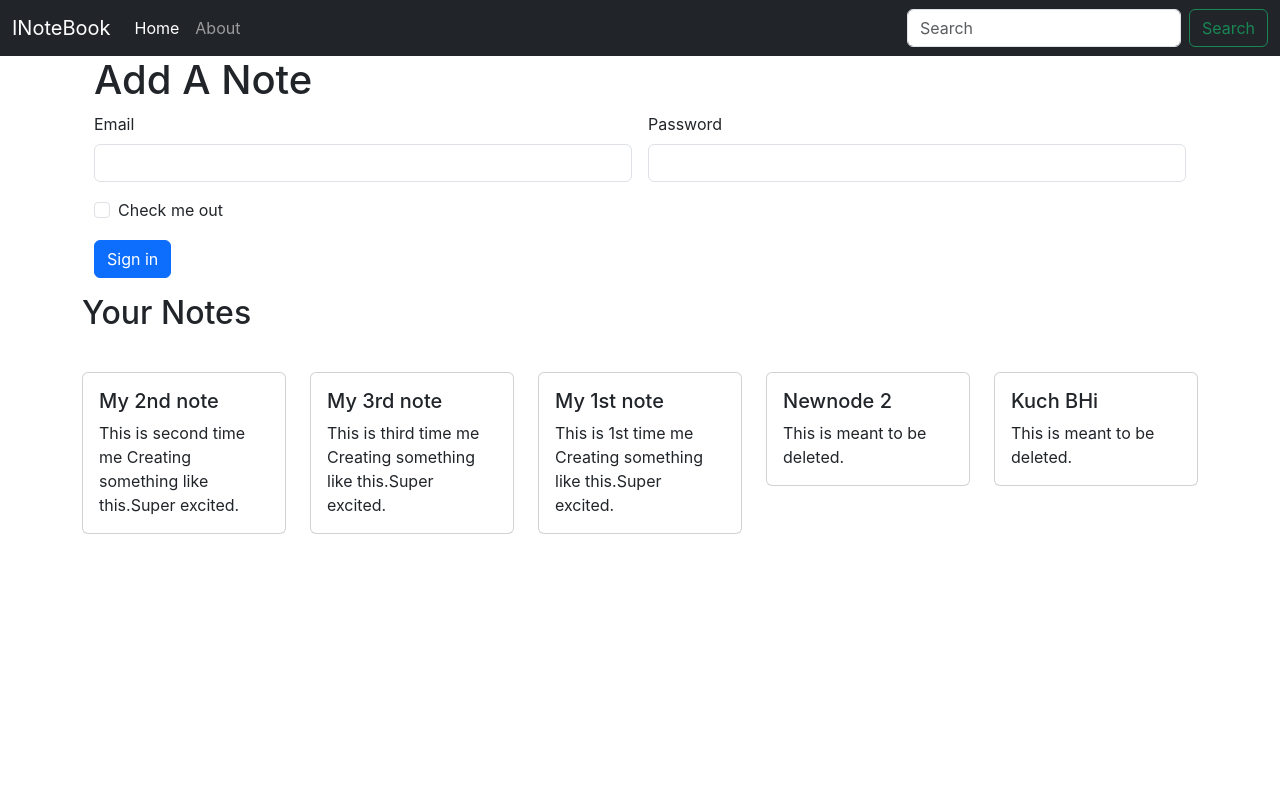
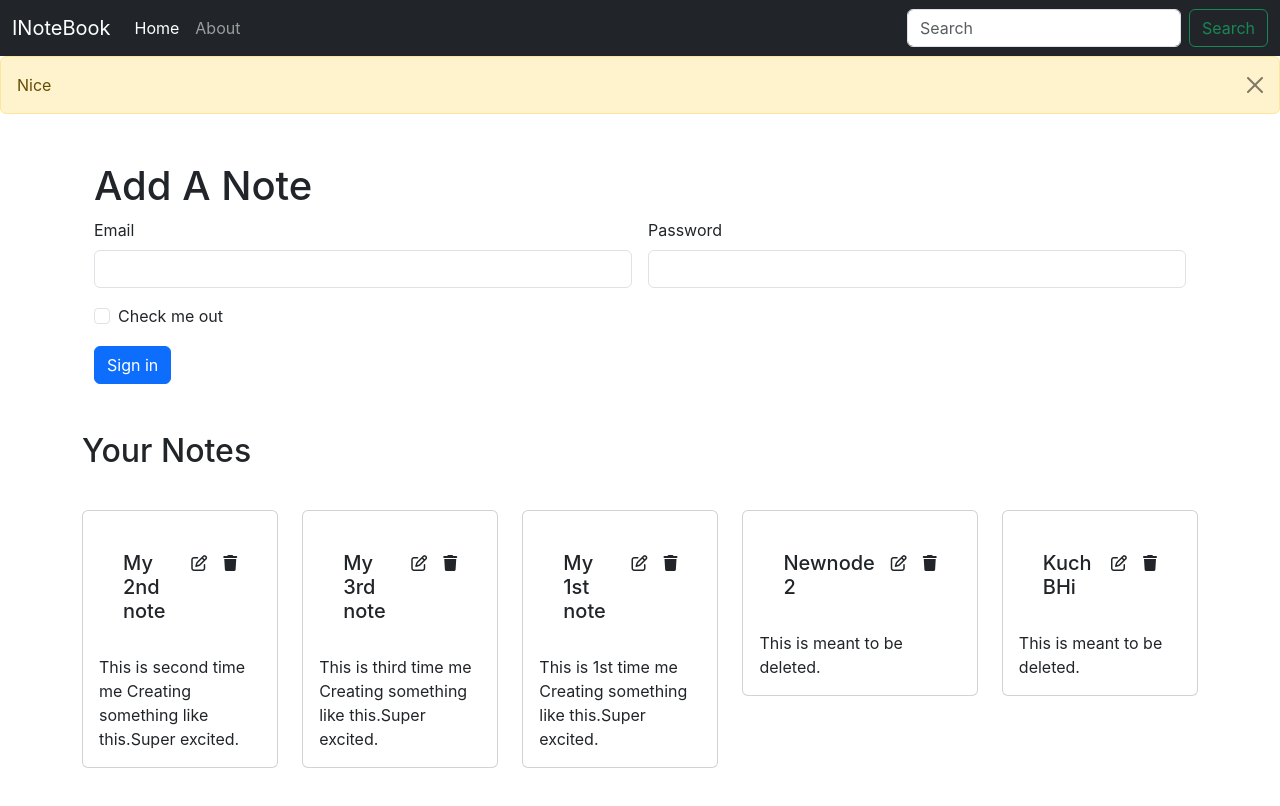
Before and after one commit to KusumaTeki/inotebook, a React (Create React App) app: page / in a window 1280 px wide. Shown: the top 806 px of the page. Built offline with nearby package versions, Linux system fonts and the light colour scheme.

Commit message:
Added notes to the home page with css(basic)

```diff
--- a/public/index.html
+++ b/public/index.html
@@ -33,6 +33,9 @@
 </head>
 
 <body>
+  <!-- Font Awsome kit -->
+  <script src="https://kit.fontawesome.com/5bf8614fd5.js" crossorigin="anonymous"></script>
+
   <noscript>You need to enable JavaScript to run this app.</noscript>
   <div id="root"></div>
   <!--
--- a/src/App.js
+++ b/src/App.js
@@ -5,6 +5,7 @@ import NavBar from "./components/NavBar";
 import Home from "./components/Home";
 import About from "./components/About";
 import NoteSate from "./context/notes/NoteState";
+import Alert from "./components/Alert";
 
 function App() {
   return (
@@ -12,6 +13,7 @@ function App() {
       <NoteSate>
         <Router>
           <NavBar />
+          <Alert message="Nice" />
           <div className="container">
           <Routes>
             <Route element={<Home />} path="/" />
--- /dev/null
+++ b/src/components/Alert.js
@@ -0,0 +1,18 @@
+import React from "react";
+
+export default function Alert(props) {
+  return (
+    <>
+      <div
+        className="alert alert-warning alert-dismissible fade show"
+        role="alert">
+        {props.message}
+        <button
+          type="button"
+          className="btn-close"
+          data-bs-dismiss="alert"
+          aria-label="Close"></button>
+      </div>
+    </>
+  );
+}
--- a/src/components/Home.js
+++ b/src/components/Home.js
@@ -5,32 +5,32 @@ import Notes from "./Notes";
 export default function Home() {
   return (
     <>
-      <div className="container">
+      <div className="container my-5">
         <h1>Add A Note</h1>
-        <form class="row g-3">
-          <div class="col-md-6">
-            <label for="inputEmail4" class="form-label">
+        <form className="row g-3">
+          <div className="col-md-6">
+            <label htmlFor="inputEmail4" className="form-label">
               Email
             </label>
-            <input type="email" class="form-control" id="inputEmail4" />
+            <input type="email" className="form-control" id="inputEmail4" />
           </div>
-          <div class="col-md-6">
-            <label for="inputPassword4" class="form-label">
+          <div className="col-md-6">
+            <label htmlFor="inputPassword4" className="form-label">
               Password
             </label>
-            <input type="password" class="form-control" id="inputPassword4" />
+            <input type="password" className="form-control" id="inputPassword4" />
           </div>
 
-          <div class="col-12">
-            <div class="form-check">
-              <input class="form-check-input" type="checkbox" id="gridCheck" />
-              <label class="form-check-label" for="gridCheck">
+          <div className="col-12">
+            <div className="form-check">
+              <input className="form-check-input" type="checkbox" id="gridCheck" />
+              <label className="form-check-label" htmlFor="gridCheck">
                 Check me out
               </label>
             </div>
           </div>
-          <div class="col-12">
-            <button type="submit" class="btn btn-primary">
+          <div className="col-12">
+            <button type="submit" className="btn btn-primary">
               Sign in
             </button>
           </div>
--- a/src/components/NavBar.js
+++ b/src/components/NavBar.js
@@ -4,49 +4,46 @@ export default function NavBar() {
   let location = useLocation();
 
  useEffect(() => {
-  console.log(location.pathname)
-    // // Google Analytics
-    // ga('send', 'pageview');
-  }, [location]);
+   }, [location]);
 
   return (
     <>
-      <nav class="navbar navbar-expand-lg navbar-dark bg-dark">
-        <div class="container-fluid">
-          <Link class="navbar-brand" to="#">
+      <nav className="navbar navbar-expand-lg navbar-dark bg-dark">
+        <div className="container-fluid">
+          <Link className="navbar-brand" to="#">
             INoteBook
           </Link>
           <button
-            class="navbar-toggler"
+            className="navbar-toggler"
             type="button"
             data-bs-toggle="collapse"
             data-bs-target="#navbarSupportedContent"
             aria-controls="navbarSupportedContent"
             aria-expanded="false"
             aria-label="Toggle navigation">
-            <span class="navbar-toggler-icon"></span>
+            <span className="navbar-toggler-icon"></span>
           </button>
-          <div class="collapse navbar-collapse" id="navbarSupportedContent">
-            <ul class="navbar-nav me-auto mb-2 mb-lg-0">
-              <li class="nav-item">
-                <Link class={`nav-link ${location.pathname==='/'? "active":""}`} aria-current="page" to="/">
+          <div className="collapse navbar-collapse" id="navbarSupportedContent">
+            <ul className="navbar-nav me-auto mb-2 mb-lg-0">
+              <li className="nav-item">
+                <Link className={`nav-link ${location.pathname==='/'? "active":""}`} aria-current="page" to="/">
                   Home
                 </Link>
               </li>
-              <li class="nav-item">
-                <Link class={`nav-link ${location.pathname==='/about'? "active":""}`} to="/about">
+              <li className="nav-item">
+                <Link className={`nav-link ${location.pathname==='/about'? "active":""}`} to="/about">
                   About
                 </Link>
               </li>
             </ul>
-            <form class="d-flex" role="search">
+            <form className="d-flex" role="search">
               <input
-                class="form-control me-2"
+                className="form-control me-2"
                 type="search"
                 placeholder="Search"
                 aria-label="Search"
               />
-              <button class="btn btn-outline-success" type="submit">
+              <button className="btn btn-outline-success" type="submit">
                 Search
               </button>
             </form>
--- a/src/components/Notes.js
+++ b/src/components/Notes.js
@@ -12,7 +12,7 @@ export default function Notes() {
       <div className="row my-3">
         <h2>Your Notes</h2>
         {notes.map((note) => {
-          return <Notesitem note={note}/>
+          return <Notesitem key={note._id} note={note}/>
         })}
       </div>
     </>
--- a/src/components/Notesitem.js
+++ b/src/components/Notesitem.js
@@ -4,16 +4,23 @@ export default function Notesitem(props) {
   const { note } = props;
   return (
     <>
-
-
-      <div className="col my-3">
-        <div class="card my-3">
-          <div class="card-body">
-            <h5 class="card-title">{note.title}</h5>
-            <p class="card-text">
-            {note.description}
-            </p>
+      <div className="col my-3 ">
+        <div className="card my-3 px-3 py-3">
+          <div className="card-body ">
+            <div className="d-flex">
+              <div className="p-2 flex-grow-1 ">
+                <h5 className="card-title">{note.title}</h5>
+              </div>
+              <div className="p-2  ">
+                <i className="fa-regular fa-pen-to-square "></i>
+              </div>
+              <div className="p-2  ">
+                <i className="fa-solid fa-trash "></i>
+              </div>
+            </div>
+            {/* <FontAwesomeIcon icon="fa-light fa-pen-to-square" /> */}
           </div>
+          <p className="card-text">{note.description}</p>
         </div>
       </div>
     </>
```
